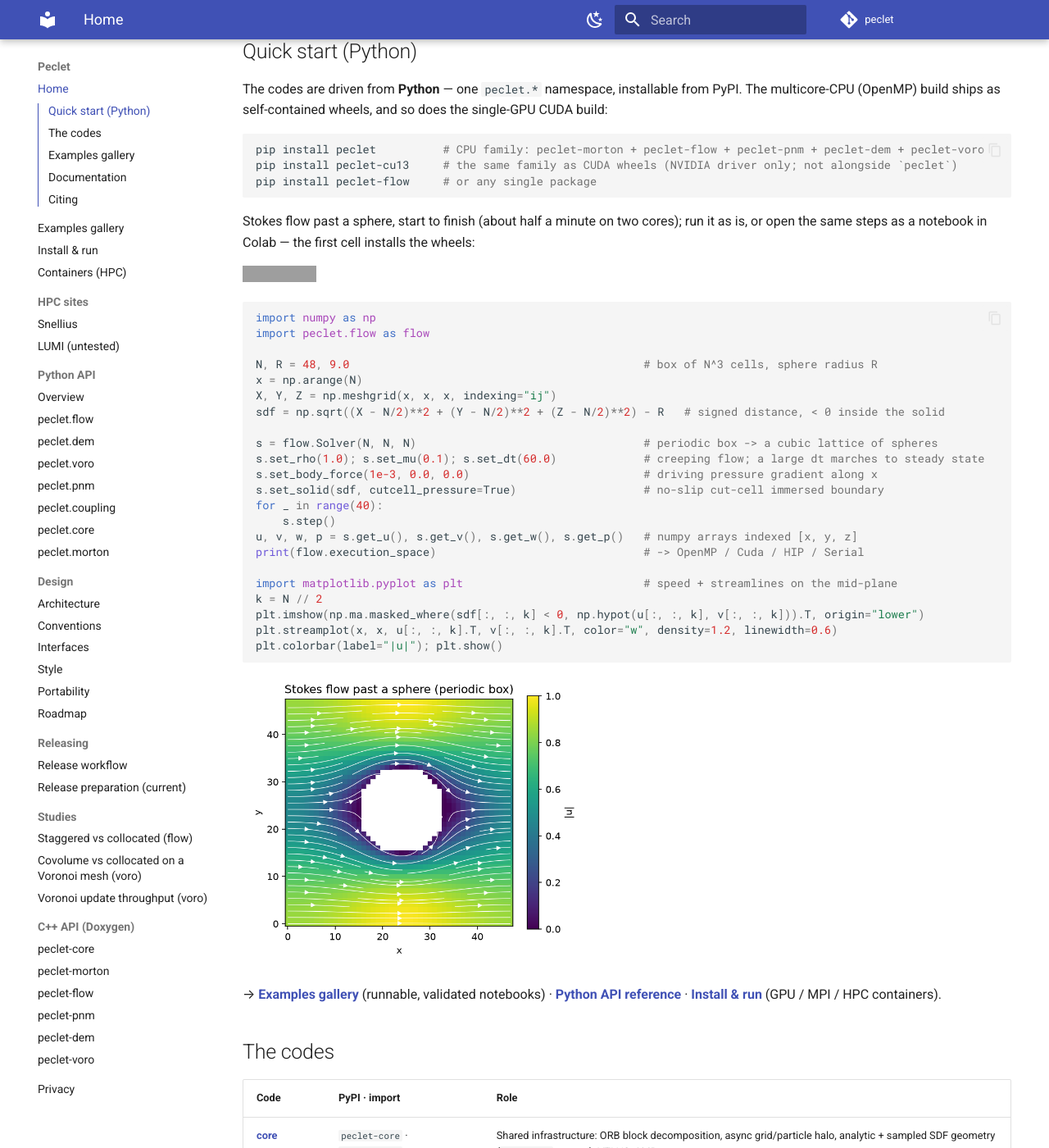
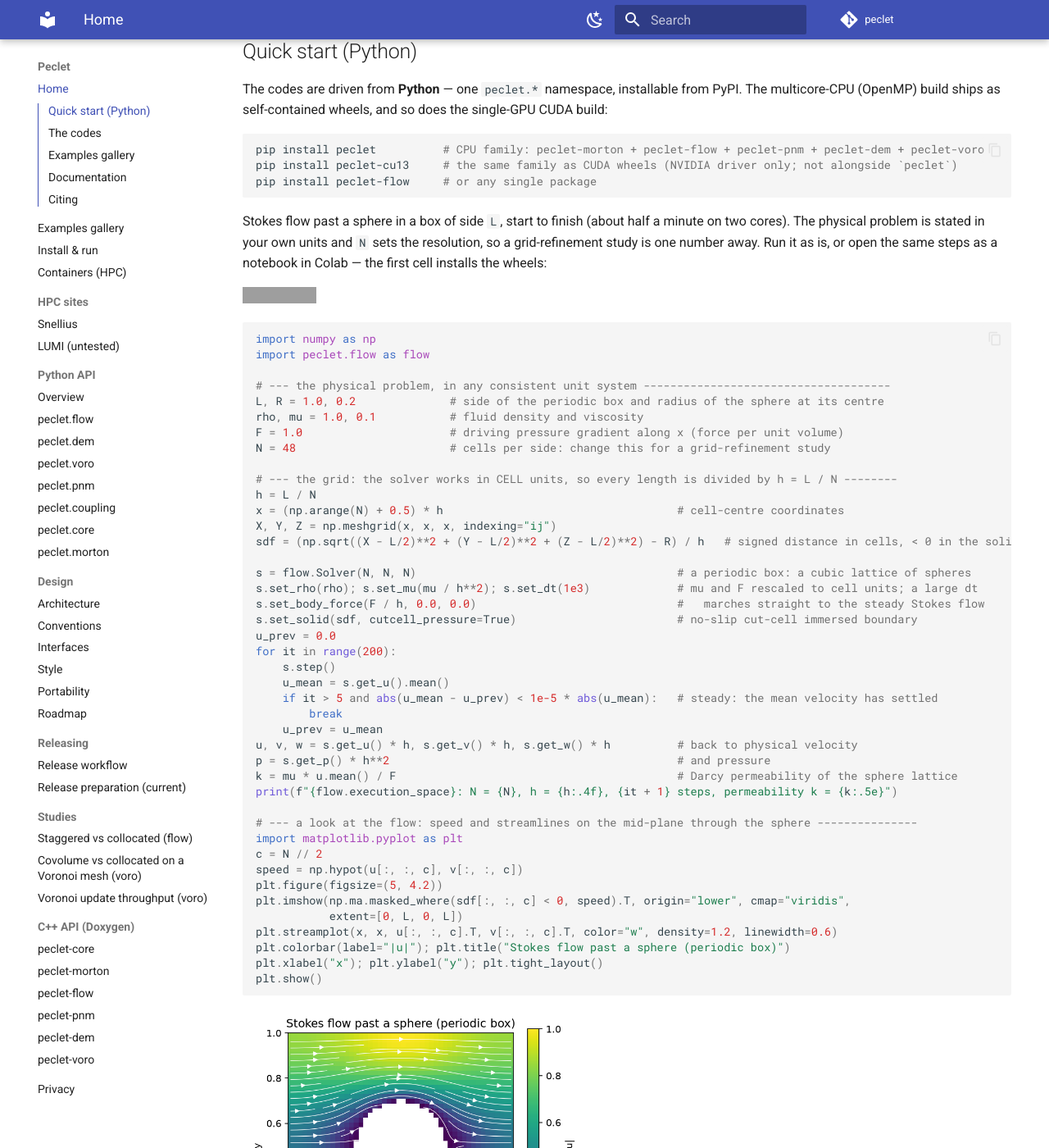
Before and after one commit to computational-chemical-engineering/peclet, an MkDocs documentation site: the page built from docs/index.md, in a window 1280 px wide and 1400 px high, scrolled down 388 px. Shown: the whole window at 82% size. Built offline with MkDocs 1.6.1 and Material for MkDocs 9.7.7, drawn with Linux system fonts in a browser that asks for light colours; comment, search, counter and statistics services are not loaded; grey boxes are pictures that could not be loaded.

Commit message:
docs: the quick start states the problem in physical units (box side L, radius R, rho, mu, F) with N as the resolution knob; steady-state stop instead of a fixed step count; notebook re-executed
The solver works in cell units (spacing 1), so the script carries the rescaling: mu/h^2, F/h, u = h u',
p = h^2 p'. Refinement check at L = 1, R = 0.2: k = 0.1245 / 0.1235 / 0.1234 / 0.1230 at N = 24/48/64/96.
The fixed 40-step loop left a 0.8 % time-stepping residue at N = 64, hence the settled-mean stop.

Co-Authored-By: Claude Fable 5.1 <noreply@anthropic.com>
Claude-Session: https://claude.ai/code/session_01Ad6J2id7ig4LfsyWA17jnx

````diff
--- a/docs/index.md
+++ b/docs/index.md
@@ -26,8 +26,9 @@ pip install peclet-cu13     # the same family as CUDA wheels (NVIDIA driver only
 pip install peclet-flow     # or any single package
 ```
 
-Stokes flow past a sphere, start to finish (about half a minute on two cores); run it as is, or open the
-same steps as a notebook in Colab — the first cell installs the wheels:
+Stokes flow past a sphere in a box of side `L`, start to finish (about half a minute on two cores). The
+physical problem is stated in your own units and `N` sets the resolution, so a grid-refinement study is one
+number away. Run it as is, or open the same steps as a notebook in Colab — the first cell installs the wheels:
 
 [![Open in Colab](https://colab.research.google.com/assets/colab-badge.svg)](https://colab.research.google.com/github/computational-chemical-engineering/peclet/blob/main/docs/notebooks/quickstart_sphere.ipynb)
 
@@ -35,25 +36,45 @@ same steps as a notebook in Colab — the first cell installs the wheels:
 import numpy as np
 import peclet.flow as flow
 
-N, R = 48, 9.0                                            # box of N^3 cells, sphere radius R
-x = np.arange(N)
+# --- the physical problem, in any consistent unit system -------------------------------------
+L, R = 1.0, 0.2              # side of the periodic box and radius of the sphere at its centre
+rho, mu = 1.0, 0.1           # fluid density and viscosity
+F = 1.0                      # driving pressure gradient along x (force per unit volume)
+N = 48                       # cells per side: change this for a grid-refinement study
+
+# --- the grid: the solver works in CELL units, so every length is divided by h = L / N --------
+h = L / N
+x = (np.arange(N) + 0.5) * h                                   # cell-centre coordinates
 X, Y, Z = np.meshgrid(x, x, x, indexing="ij")
-sdf = np.sqrt((X - N/2)**2 + (Y - N/2)**2 + (Z - N/2)**2) - R   # signed distance, < 0 inside the solid
+sdf = (np.sqrt((X - L/2)**2 + (Y - L/2)**2 + (Z - L/2)**2) - R) / h   # signed distance in cells, < 0 in the solid
 
-s = flow.Solver(N, N, N)                                  # periodic box -> a cubic lattice of spheres
-s.set_rho(1.0); s.set_mu(0.1); s.set_dt(60.0)             # creeping flow; a large dt marches to steady state
-s.set_body_force(1e-3, 0.0, 0.0)                          # driving pressure gradient along x
-s.set_solid(sdf, cutcell_pressure=True)                   # no-slip cut-cell immersed boundary
-for _ in range(40):
+s = flow.Solver(N, N, N)                                       # a periodic box: a cubic lattice of spheres
+s.set_rho(rho); s.set_mu(mu / h**2); s.set_dt(1e3)             # mu and F rescaled to cell units; a large dt
+s.set_body_force(F / h, 0.0, 0.0)                              #   marches straight to the steady Stokes flow
+s.set_solid(sdf, cutcell_pressure=True)                        # no-slip cut-cell immersed boundary
+u_prev = 0.0
+for it in range(200):
     s.step()
-u, v, w, p = s.get_u(), s.get_v(), s.get_w(), s.get_p()   # numpy arrays indexed [x, y, z]
-print(flow.execution_space)                               # -> OpenMP / Cuda / HIP / Serial
+    u_mean = s.get_u().mean()
+    if it > 5 and abs(u_mean - u_prev) < 1e-5 * abs(u_mean):   # steady: the mean velocity has settled
+        break
+    u_prev = u_mean
+u, v, w = s.get_u() * h, s.get_v() * h, s.get_w() * h          # back to physical velocity
+p = s.get_p() * h**2                                           # and pressure
+k = mu * u.mean() / F                                          # Darcy permeability of the sphere lattice
+print(f"{flow.execution_space}: N = {N}, h = {h:.4f}, {it + 1} steps, permeability k = {k:.5e}")
 
-import matplotlib.pyplot as plt                           # speed + streamlines on the mid-plane
-k = N // 2
-plt.imshow(np.ma.masked_where(sdf[:, :, k] < 0, np.hypot(u[:, :, k], v[:, :, k])).T, origin="lower")
-plt.streamplot(x, x, u[:, :, k].T, v[:, :, k].T, color="w", density=1.2, linewidth=0.6)
-plt.colorbar(label="|u|"); plt.show()
+# --- a look at the flow: speed and streamlines on the mid-plane through the sphere ---------------
+import matplotlib.pyplot as plt
+c = N // 2
+speed = np.hypot(u[:, :, c], v[:, :, c])
+plt.figure(figsize=(5, 4.2))
+plt.imshow(np.ma.masked_where(sdf[:, :, c] < 0, speed).T, origin="lower", cmap="viridis",
+           extent=[0, L, 0, L])
+plt.streamplot(x, x, u[:, :, c].T, v[:, :, c].T, color="w", density=1.2, linewidth=0.6)
+plt.colorbar(label="|u|"); plt.title("Stokes flow past a sphere (periodic box)")
+plt.xlabel("x"); plt.ylabel("y"); plt.tight_layout()
+plt.show()
 ```
 
 <img src="img/quickstart_sphere.png" width="420" alt="Stokes flow past a sphere: speed and streamlines on the mid-plane">
````
Also changed, not shown: README.md (+38 -17 lines), docs/img/quickstart_sphere.png, docs/notebooks/quickstart_sphere.ipynb.
